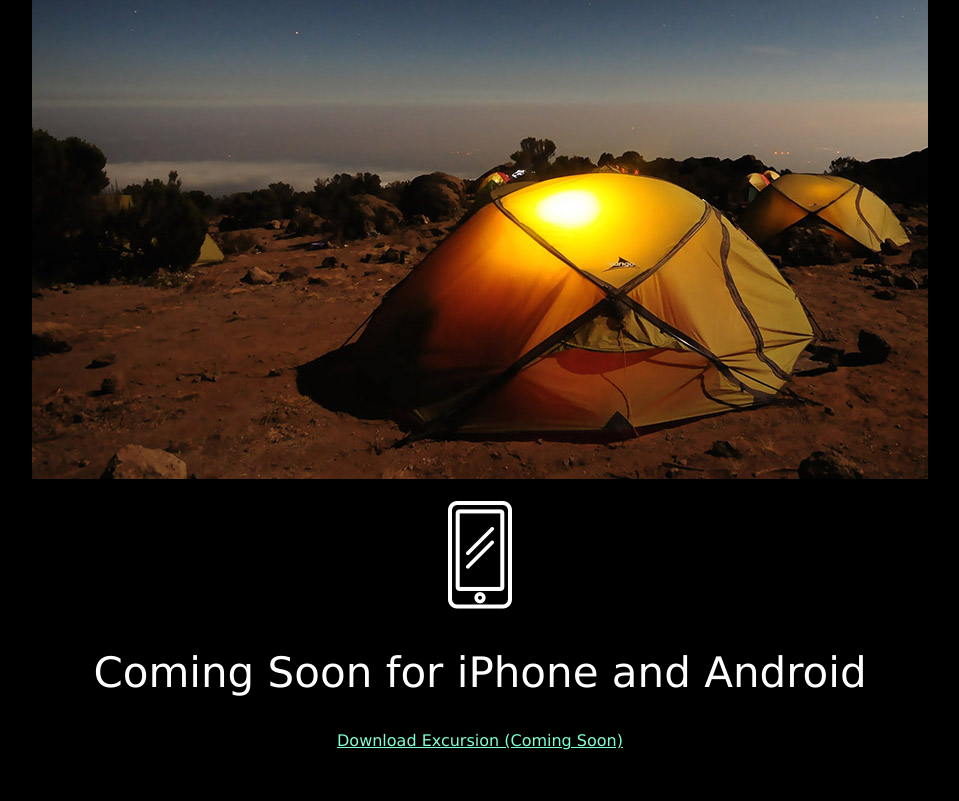
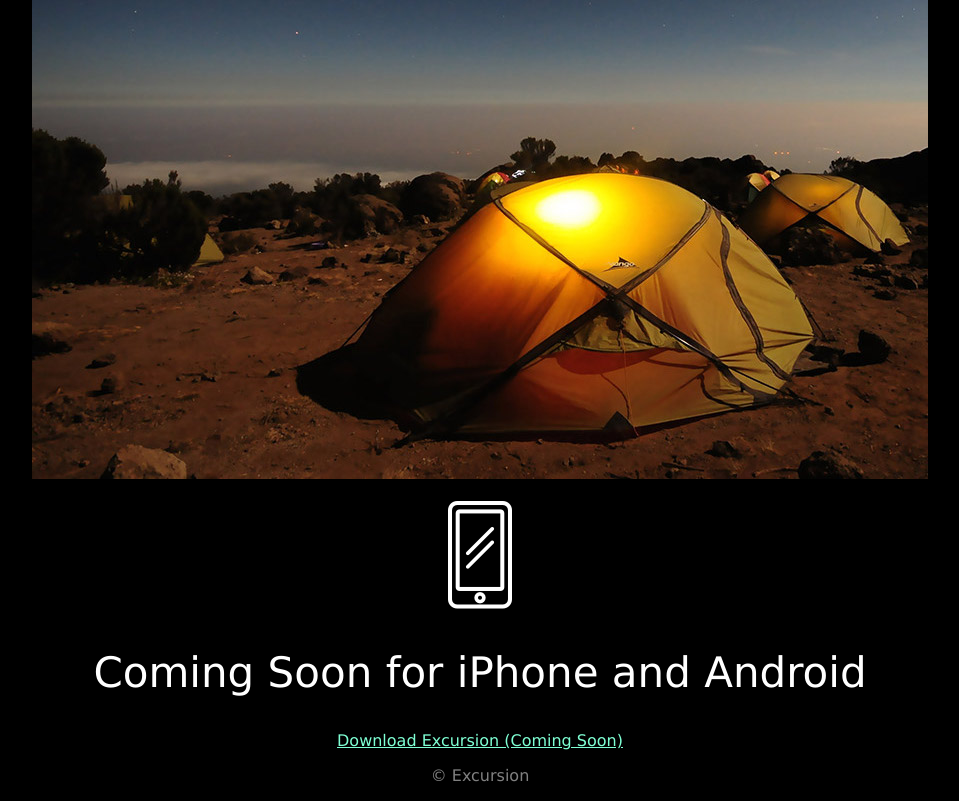
Before and after one commit to mjosephjr/excursion, a plain HTML site: page index.html in a window 1280 px wide. Shown: the part 522-1323 px from the top of the page, without its empty margins (160-1119 px from the left). Before the commit the page ends 1288 px from the top, so only its background shows below. Drawn offline with Linux system fonts and the light colour scheme.

Commit message:
Added Footer - Finalized

```diff
--- a/index.html
+++ b/index.html
@@ -26,5 +26,10 @@
     </div>
     <h2>Coming Soon for iPhone and Android</h2>
     <p><a href="Link" class="download">Download Excursion (Coming Soon)</a></p>
+
+    <div class="footer">
+      <p>© Excursion</p>
+    </div>
+
   </body>
 </html>
--- a/resources/css/style.css
+++ b/resources/css/style.css
@@ -47,3 +47,9 @@ video {
 .image {
   text-align: center;
 }
+
+.footer {
+  text-align: right;
+  font-family: verdana;
+  color: gray;
+}
```
